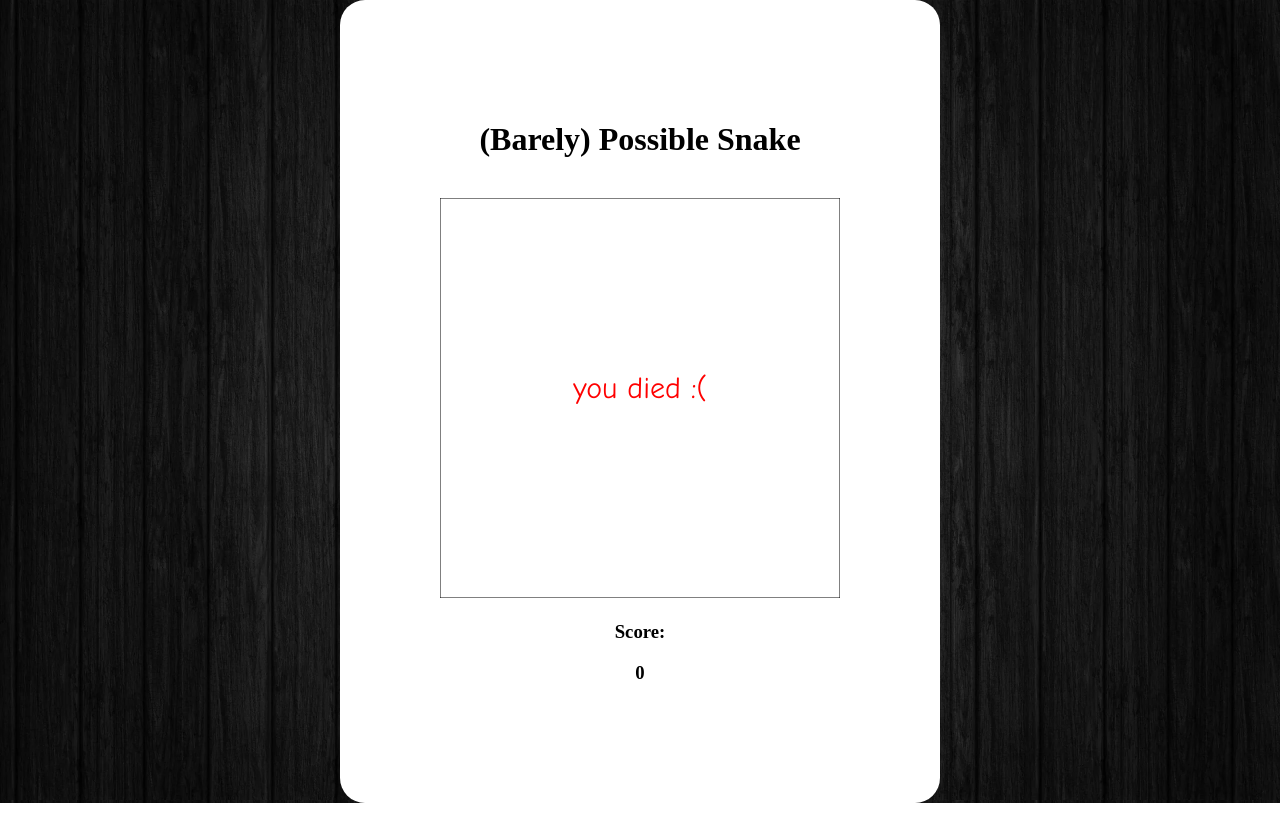
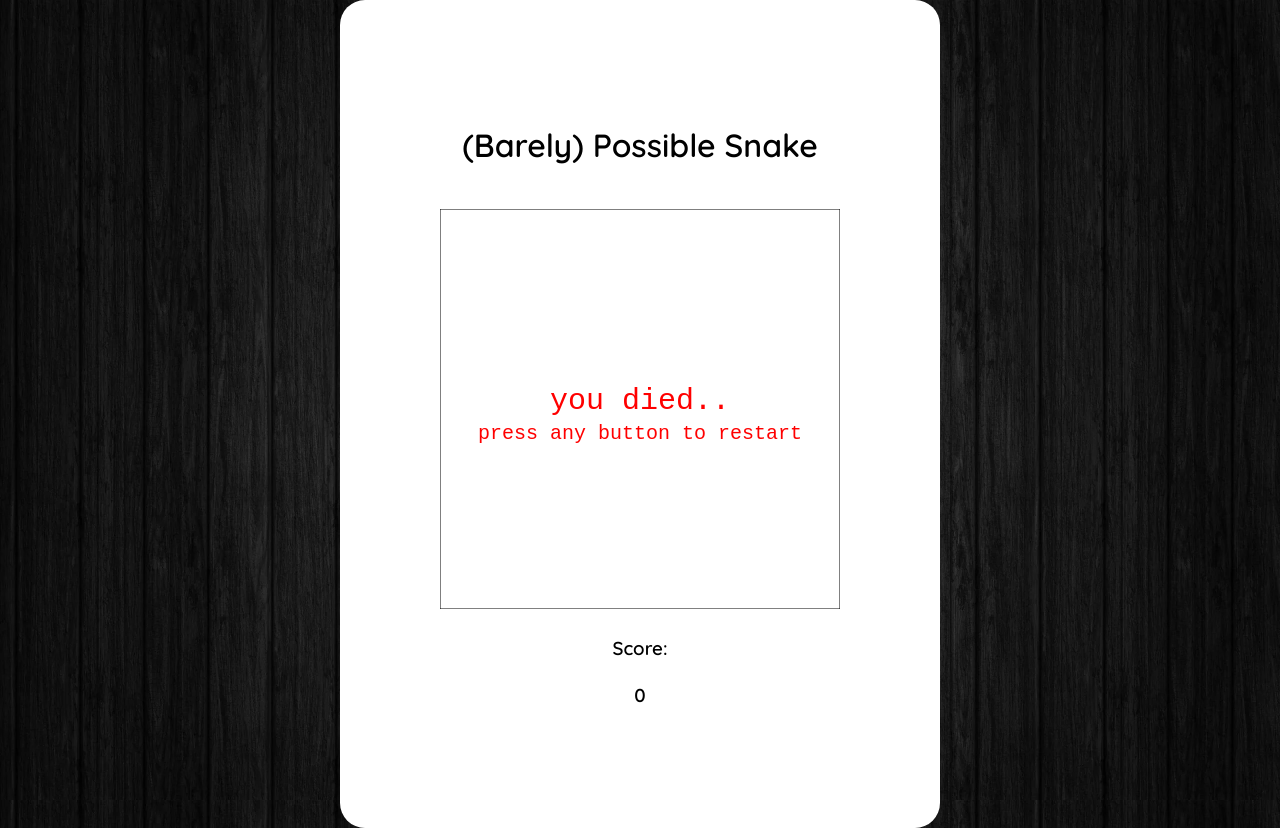
Before and after one commit to mzhang/snake, a plain HTML site: page index.html in a window 1280 px wide. Before the commit the page ends 803 px from the top, so only its background shows below. Drawn offline with Linux system fonts and the light colour scheme.

Commit message:
added death message, new fonts

```diff
--- a/index.html
+++ b/index.html
@@ -2,8 +2,11 @@
 
 <html>
     <head>
-        <title>Matt Zhang</title>
+        <meta charset="UTF-8">
+        <meta name="viewport" content="width=device-width, initial-scale=1.0">
+        <meta http-equiv="X-UA-Compatible" content="ie=edge">
         <link rel="stylesheet" href="./snake.css" type="text/css">
+        <title>Snake</title>
     </head>
     <body>
         <div class="outer">
--- a/snake.css
+++ b/snake.css
@@ -4,6 +4,12 @@ html {
   background-image: url(./assets/parallax.webp);
   background-attachment: fixed;
   background-size: cover;
+}
+
+body {
+  font-family: "Quicksand";
+  font-size: 16px;
+  line-height: 1.5;
 }
 
 .outer {
--- a/snake.js
+++ b/snake.js
@@ -66,10 +66,14 @@ function main() {
 
 function endCeremony() {
     clearCanvas();
-    ctx.font = "30px Comic Sans MS";
+    ctx.font = "30px Courier New";
     ctx.fillStyle = "red";
     ctx.textAlign = "center";
-    ctx.fillText("you died :(", gameCanvas.width/2, gameCanvas.height/2);
+    ctx.fillText("you died..", gameCanvas.width/2, gameCanvas.height/2);
+
+    ctx.font = "20px Courier New";
+    ctx.fillText("press any button to restart", gameCanvas.width/2, gameCanvas.height/2+30);
+
     document.addEventListener("keydown", startGame);
 }
 
@@ -98,7 +102,7 @@ function update() {
 }
 
 function drawControls() {
-    ctx.font = "10px Comic Sans MS";
+    ctx.font = "10px Courier New";
     ctx.fillStyle = "red";
     ctx.textAlign = "center";
     ctx.fillText(".", snake[0].x, snake[0].y);
```
